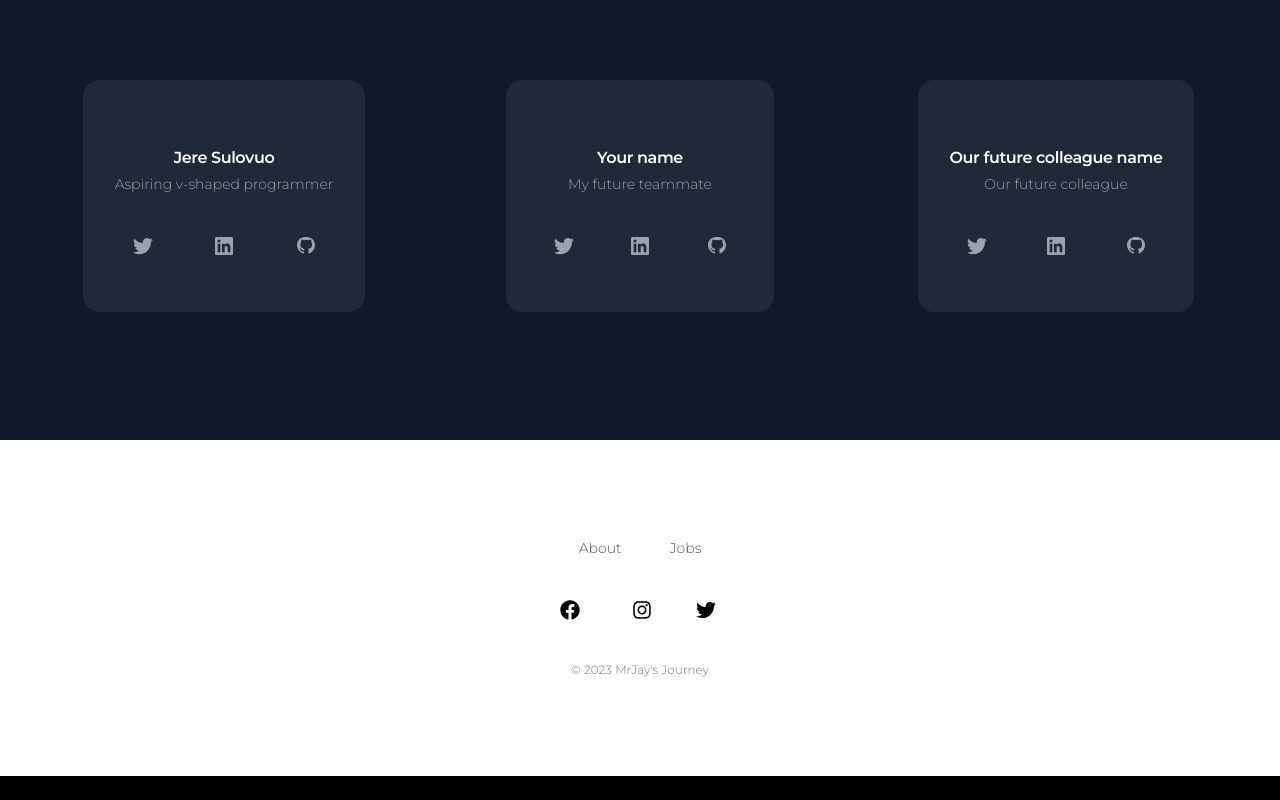
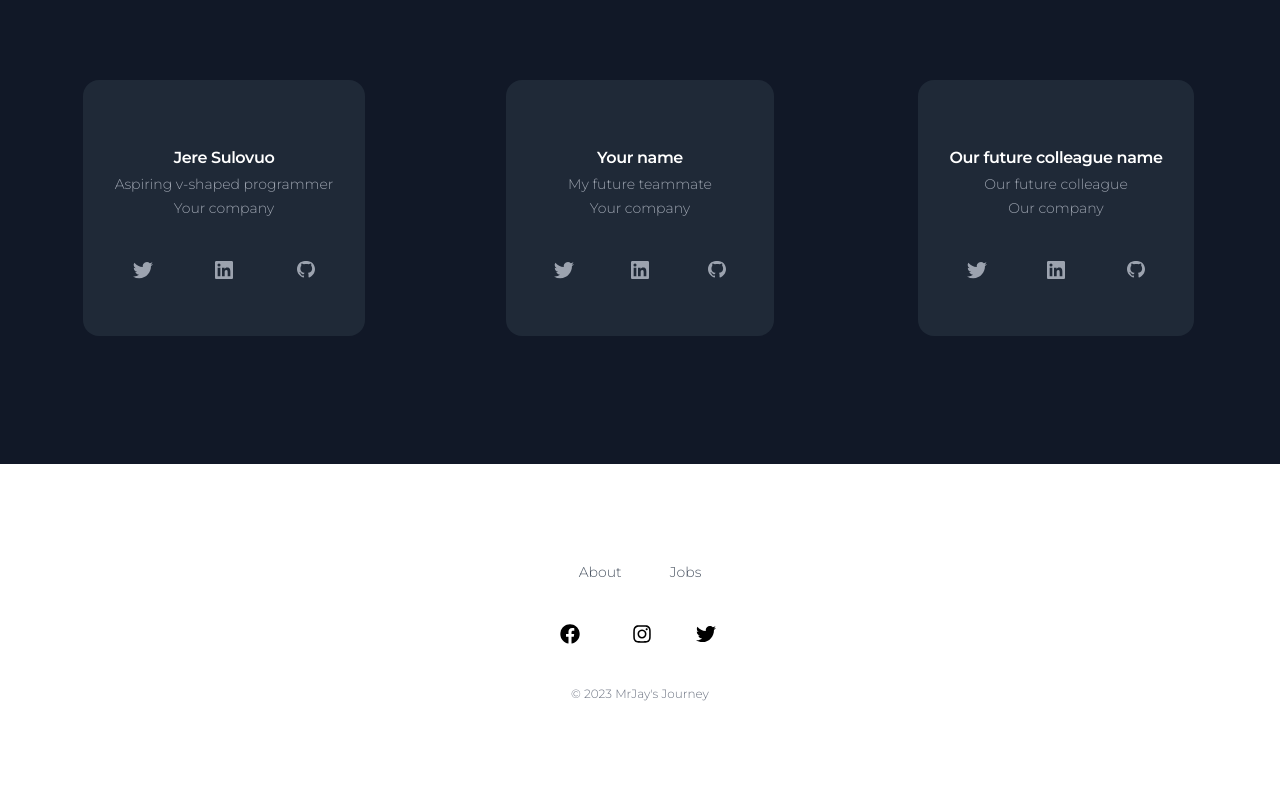
Before and after one commit to chungvuiloong/simple_portfolio, a React (Create React App) app: page / in a window 1280 px wide. Shown: the part 1910-2710 px from the top of the page. Before the commit the page ends 2686 px from the top, so only its background shows below. Built offline with nearby package versions, Linux system fonts and the light colour scheme.

Commit message:
Updated team

```diff
--- a/src/component/Team.tsx
+++ b/src/component/Team.tsx
@@ -4,6 +4,7 @@ const people = [
     {
         name: 'Jere Sulovuo',
         role: 'Aspiring v-shaped programmer',
+        company: 'Your company',
         imageUrl:
             '',
         twitterUrl: '#',
@@ -13,6 +14,7 @@ const people = [
     {
         name: 'Your name',
         role: 'My future teammate',
+        company: 'Your company',
         imageUrl:
           '',
         twitterUrl: '#',
@@ -22,6 +24,7 @@ const people = [
     {
         name: 'Our future colleague name',
         role: 'Our future colleague',
+        company: 'Our company',
         imageUrl:
           '',
         twitterUrl: '#',
@@ -66,6 +69,7 @@ const people = [
                 {/* <img className="mx-auto h-48 w-48 rounded-full md:h-56 md:w-56" src={person.imageUrl} alt="" /> */}
                 <h3 className="mt-6 text-base font-semibold leading-7 tracking-tight text-white">{person.name}</h3>
                 <p className="text-sm leading-6 text-gray-400">{person.role}</p>
+                <p className="text-sm leading-6 text-gray-400">{person.company}</p>
                 <ul role="list" className="mt-6 flex justify-center gap-x-6">
                   <li>
                     <a href={person.twitterUrl} className="text-gray-400 hover:text-gray-300">
```
